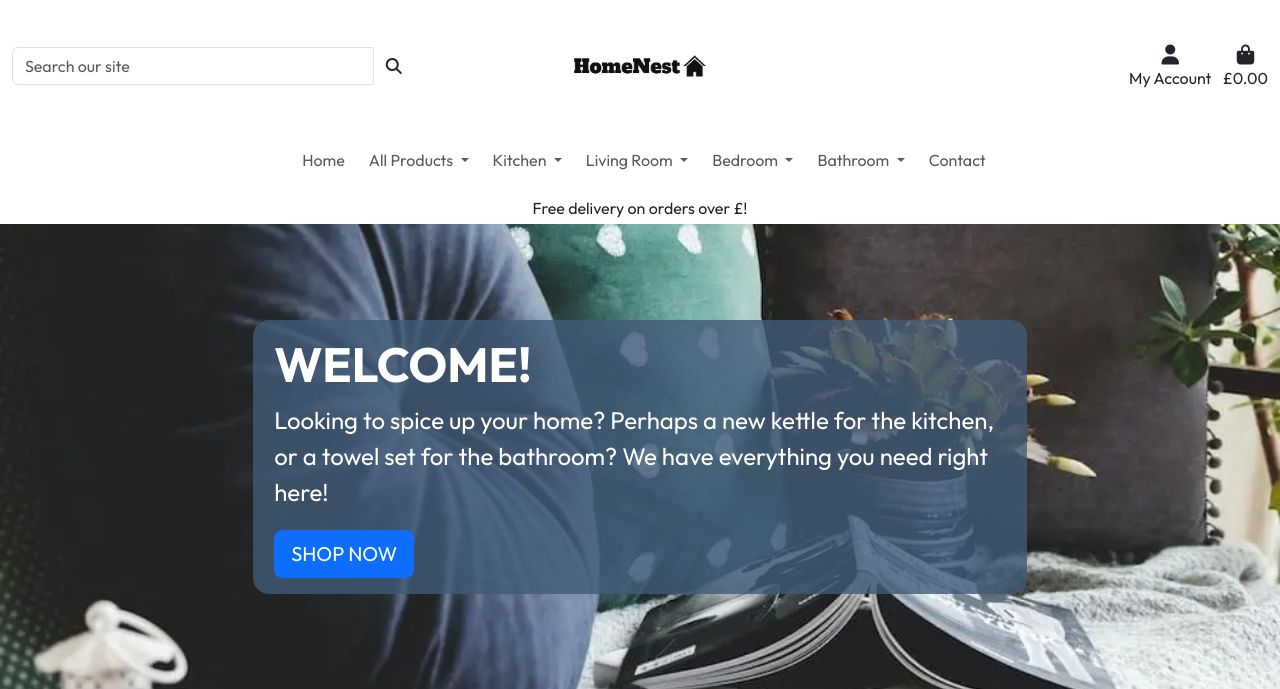
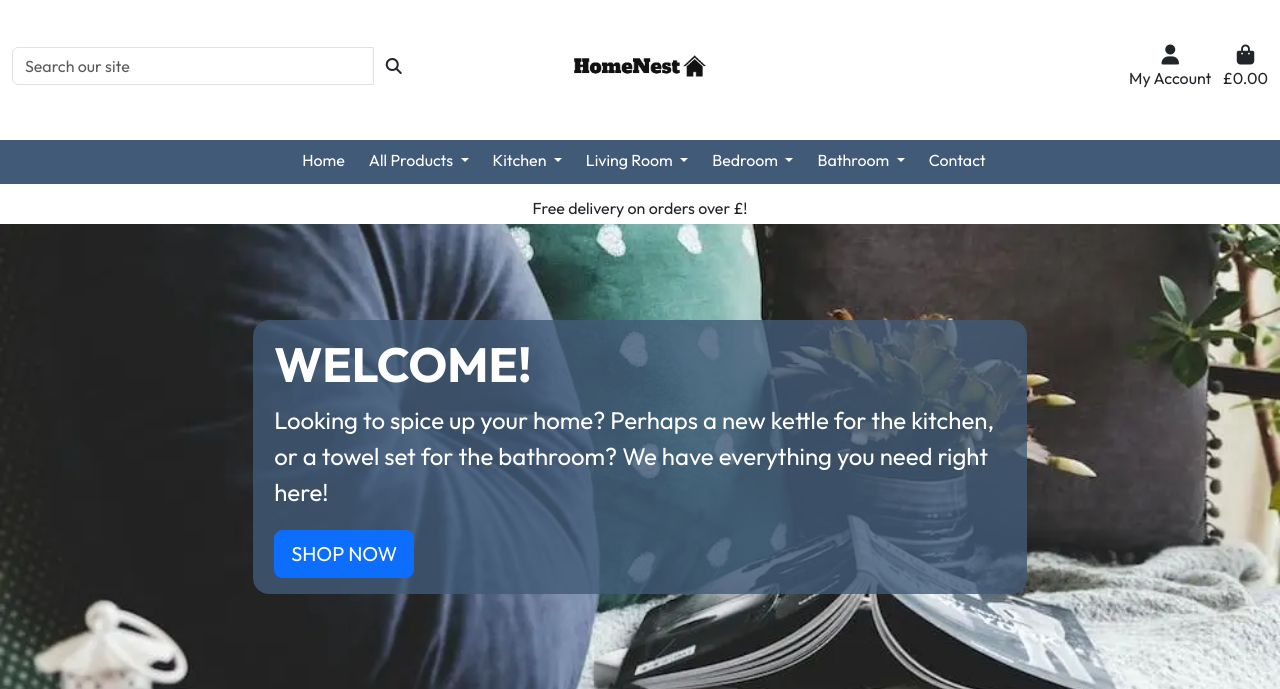
Before and after one commit to lewis-creates/homenest, a Django app: page / in a window 1280 px wide. Shown: the top 689 px of the page. Run offline with Django 3.2, Linux system fonts and the light colour scheme; some libraries are stand-ins or nearby versions.

Commit message:
Customised dropdown menu and main nav bar to imrpove the look of the website.

```diff
--- a/static/css/base.css
+++ b/static/css/base.css
@@ -68,6 +68,23 @@ p {
     margin-right: 0;
 }
 
+/* Navigation */
+
+.dropdown-menu {
+    --bs-dropdown-link-active-color: #000;
+    --bs-dropdown-link-active-bg: #fff;
+    --bs-dropdown-link-disabled-color: #000;
+    --bs-dropdown-border-radius: 0;
+}
+
+#main-nav {
+    background-color: #415A77;
+    --bs-navbar-color: #fff;
+    --bs-navbar-hover-color: #d5d5d5;
+    --bs-navbar-active-color: #d5d5d5;
+}
+
+
 /* Home Page */
 
 .home-background {
```
